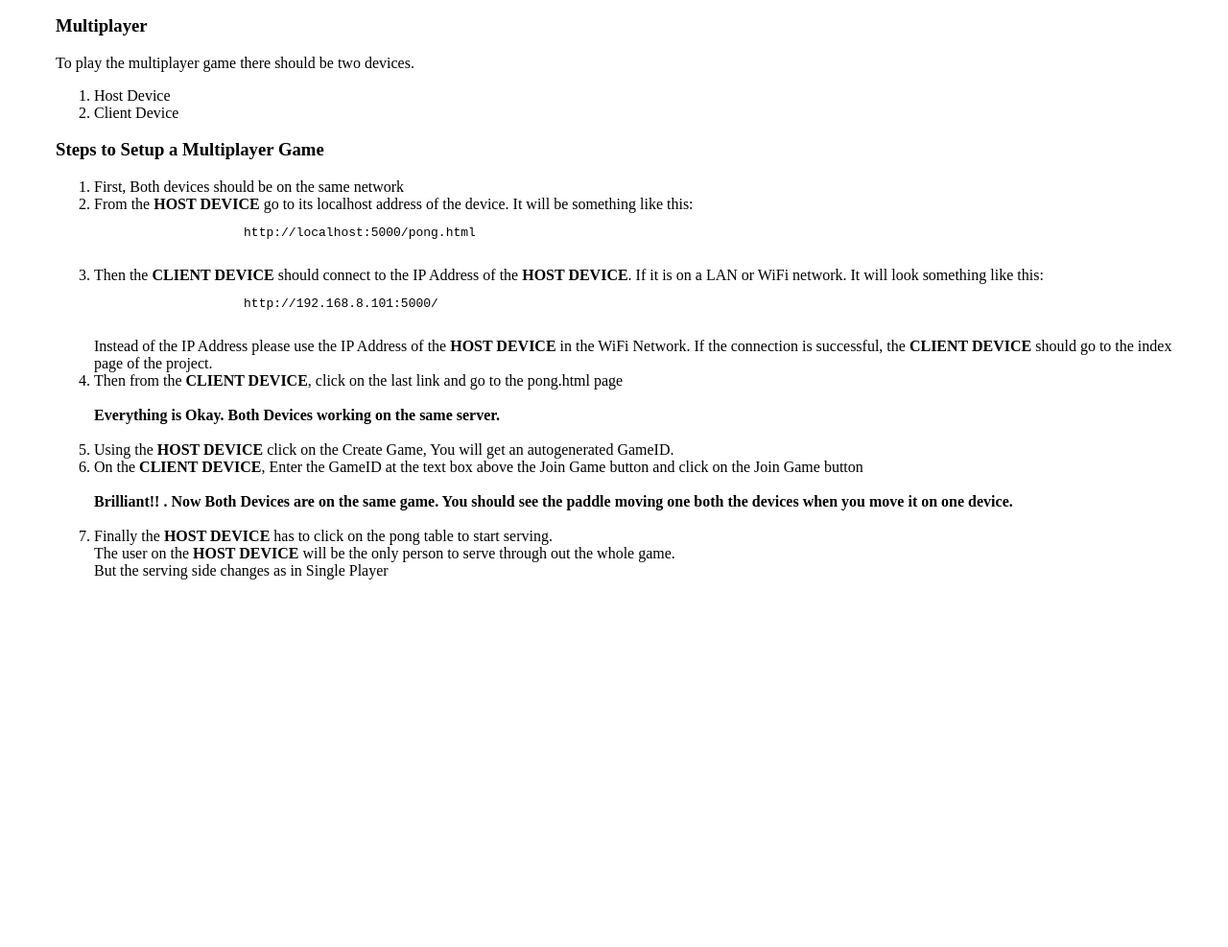
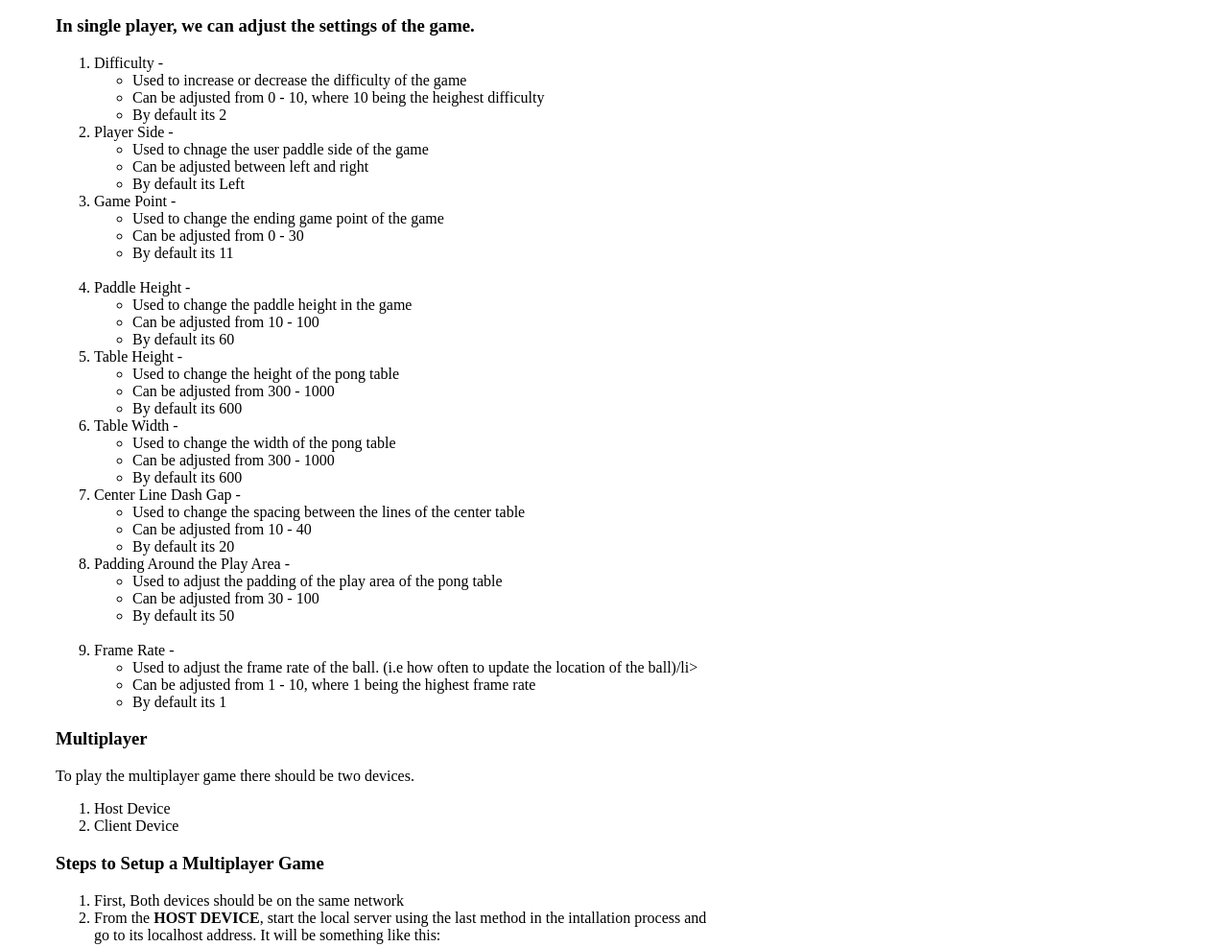
Before and after one commit to bhanukaManesha/distributed-ping-pong, a website: page public/about.html in a window 1280 px wide. Shown: the part 3969-4956 px from the top of the page at 96% size. Before the commit the page ends 4647 px from the top, so only its background shows below. Drawn offline with Linux system fonts and the light colour scheme.

Commit message:
Updated Docs

```diff
--- a/public/about.html
+++ b/public/about.html
@@ -1,6 +1,7 @@
 <html>
 
 <head>
+    <link rel="shortcut icon" href="img/pong.png">
     <title>About the Game</title>
 </head>
 <body>
@@ -204,6 +205,81 @@
                 </ol>
         </ul>
 
+        <h3>In single player, we can adjust the settings of the game.</h3>
+
+        <ol>
+            <li>Difficulty -
+                <ul>
+                    <li>Used to increase or decrease the difficulty of the game</li>
+                    <li>Can be adjusted from 0 - 10, where 10 being the heighest difficulty</li>
+                    <li>By default its 2</li>
+                </ul>
+            </li>
+
+            <li>Player Side -
+                <ul>
+                    <li>Used to chnage the user paddle side of the game</li>
+                    <li>Can be adjusted between left and right</li>
+                    <li>By default its Left</li>
+                </ul>
+            </li>
+
+            <li>Game Point -
+                <ul>
+                    <li>Used to change the ending game point of the game</li>
+                    <li>Can be adjusted from 0 - 30</li>
+                    <li>By default its 11</li>
+                </ul>
+            </li>
+            <br>
+            <li>Paddle Height -
+                <ul>
+                    <li>Used to change the paddle height in the game</li>
+                    <li>Can be adjusted from 10 - 100</li>
+                    <li>By default its 60</li>
+                </ul>
+            </li>
+            <li>Table Height -
+                <ul>
+                    <li>Used to change the height of the pong table</li>
+                    <li>Can be adjusted from 300 - 1000</li>
+                    <li>By default its 600</li>
+                </ul>
+            </li>
+            <li>Table Width -
+                <ul>
+                    <li>Used to change the width of the pong table</li>
+                    <li>Can be adjusted from 300 - 1000</li>
+                    <li>By default its 600</li>
+                </ul>
+            </li>
+            <li>Center Line Dash Gap -
+                <ul>
+                    <li>Used to change the spacing between the lines of the center table</li>
+                    <li>Can be adjusted from 10 - 40</li>
+                    <li>By default its 20</li>
+                </ul>
+            </li>
+            <li>Padding Around the Play Area -
+                <ul>
+                    <li>Used to adjust the padding of the play area of the pong table</li>
+                    <li>Can be adjusted from 30 - 100</li>
+                    <li>By default its 50</li>
+                </ul>
+            </li>
+            <br>
+             <li>Frame Rate -
+                <ul>
+                    <li>Used to adjust the frame rate of the ball. (i.e how often to update the location of the ball)/li>
+                    <li>Can be adjusted from 1 - 10, where 1 being the highest frame rate</li>
+                    <li>By default its 1</li>
+                </ul>
+            </li>
+
+
+        </ol>
+
+
 
 
 
@@ -226,7 +302,8 @@
         <ol>
             <li>First, Both devices should be on the same network</li>
 
-            <li>From the <b>HOST DEVICE</b> go to its localhost address of the device. It will be something like this:</li>
+            <li>From the <b>HOST DEVICE</b>, start the local server using the last method in the intallation process and <br>
+                go to its localhost address. It will be something like this:</li>
 
             <pre>
                     http://localhost:5000/pong.html
--- a/public/pong.js
+++ b/public/pong.js
@@ -320,7 +320,7 @@ function pong() {
                         document.getElementById("canvas").setAttribute("width", Settings.settings.table_width.toString()),
                         updategame())
                     :
-                        undefined;
+                        this.init();
             };
             this.start_game = () => {
                 SessionData.session_data.gameplay_main ?
@@ -576,7 +576,9 @@ function pong() {
                             Observable.toSocketIO(socket, "stop_searching_for_players", this.GAMEID);
                             this.GAMEID = null;
                             this.SOCKETID = null;
-                            Multiplayer.switchToSP();
+                            Observable.toSocketIO(socket, "detach", this.GAMEID);
+                            const refresh = () => { window.location.reload(); };
+                            setTimeout(refresh, 1);
                             alert("Timed Out. Please try again.");
                         }
                         if (Object.keys(res.game_data).length <= 2) {
--- a/server.js
+++ b/server.js
@@ -190,7 +190,7 @@ io.on('connection', function(socket) {
           }
         }
       }
-      // Deatch from the server
+      // Detach from the server
       delete gameData[res]
       })
 });
```
Also changed, not shown: public/index.html (+14 -9 lines), public/pong.html (+37 -12 lines), public/pong.ts (+14 -4 lines), public/img/pong.png (added), 1 other file.
